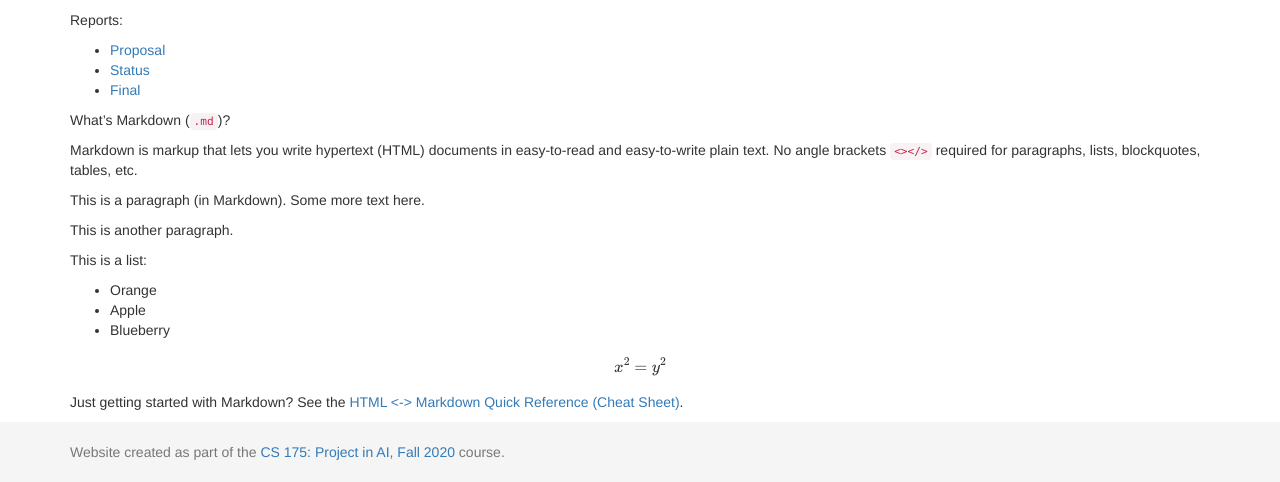
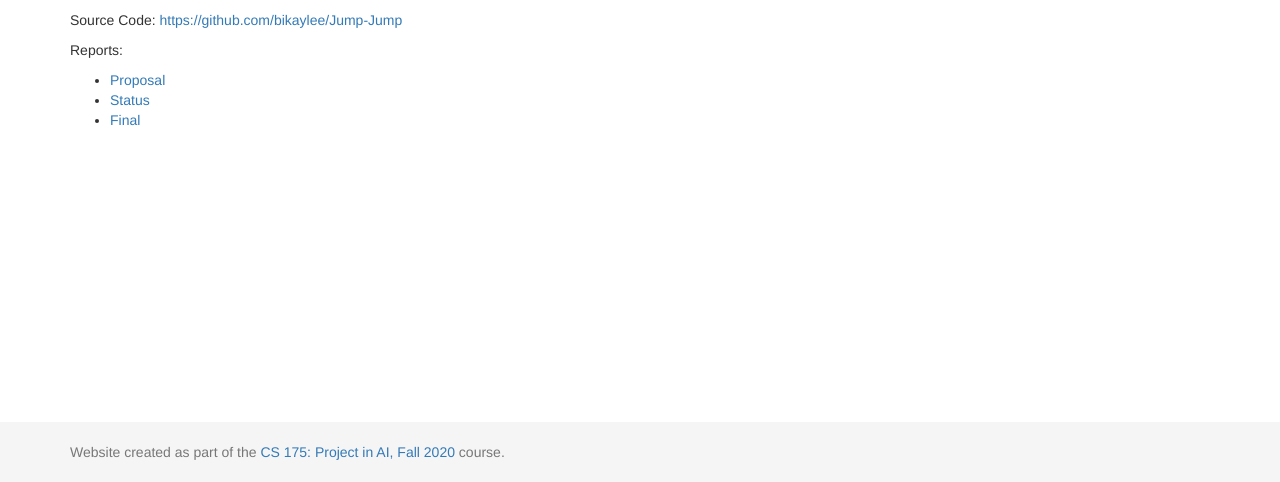
Before and after one commit to bikaylee/Jump-Jump, a Jekyll site: the page built from docs/index.md, in a window 1280 px wide and 1135 px high. Shown: the part 653-1135 px from the top of the window. Built offline with Jekyll 4.4.1, drawn with Linux system fonts in a browser that asks for light colours; formulas are drawn with MathJax 3; some of the changed text lies outside the part shown.

Commit message:
added summary

```diff
--- a/docs/index.md
+++ b/docs/index.md
@@ -15,31 +17,3 @@
 - [Proposal](proposal.html)
 - [Status](status.html)
 - [Final](final.html)
-
-What's Markdown (`.md`)?
-
-Markdown is markup that lets you write hypertext (HTML) documents
-in easy-to-read and easy-to-write plain text.
-No angle brackets `<></>` required for
-paragraphs, lists, blockquotes, tables, etc.
-
-
-This is a paragraph (in Markdown). Some more
-text here.
-
-This is another paragraph.
-
-This is a list:
-
-- Orange
-- Apple
-- Blueberry
-
-$$x^2 = y^2$$
-
-
-Just getting started with Markdown?
-See the [HTML <-> Markdown Quick Reference (Cheat Sheet)][quickref].
-
-
-[quickref]: https://github.com/mundimark/quickrefs/blob/master/HTML.md
```
Also changed, not shown: other parts of docs/index.md (+2 -0 lines).
